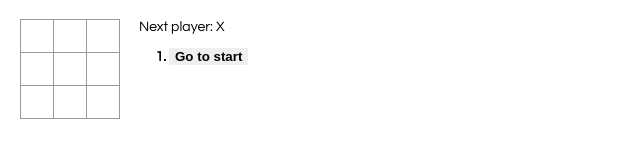
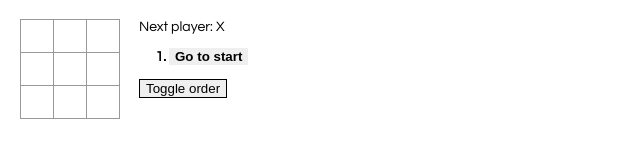
Before and after one commit to net-uk-sweet/react-tic-tac-toe, a React app: page / in a window 1280 px wide. Shown: the whole page, without its empty margins (0-640 px from the left). Built offline with nearby package versions, Linux system fonts and the light colour scheme.

Commit message:
Extra credit 4

```diff
--- a/src/index.css
+++ b/src/index.css
@@ -8,6 +8,10 @@ body {
     border: 0;
     cursor: pointer;
     font-weight: inherit;
+  }
+
+  .button {
+    border: 1px solid black;
   }
 
   .selected {
--- a/src/index.js
+++ b/src/index.js
@@ -70,6 +70,7 @@ class Game extends React.Component {
 
     this.state = {
       move: 0,
+      ascendingOrder: true,
       history: [{
         squares: Array(this.props.squares).fill().map(obj => {
           return {
@@ -83,7 +84,13 @@ class Game extends React.Component {
     }
   }
 
-  handleClick(index, row, column) {
+  handleToggleOrderClick() {
+    this.setState({
+      ascendingOrder: !this.state.ascendingOrder
+    })
+  }
+
+  handleSquareClick(index, row, column) {
     const history = this.state.history.slice(0, this.state.move + 1);
     const current = history[history.length - 1];
     const player = this.state.player ? 0 : 1;
@@ -127,12 +134,18 @@ class Game extends React.Component {
       status = this.state.move < current.length ? `Next player: ${playerToken}` : 'Draw';
     }
 
-    const moves = history.map((step, index) => {
+    const moves = (this.state.ascendingOrder ? history : [...history].reverse()).map((step, index, arr) => {
+      const totalMoves = arr.length - 1;
       const move = step.squares[step.index];
-      const desc = index ? `Go to move ${index} - column - ${move.column} - row - ${move.row}` : 'Go to start';
+      const isStartMove = this.state.ascendingOrder ? index === 0 : index === totalMoves;
+      const mutatedIndex = this.state.ascendingOrder ? index : totalMoves - index;
+      const desc = isStartMove ? 'Go to start' : `Go to move ${index} - column - ${move.column} - row - ${move.row}`;
+
       return (
-        <li key={index} onClick={() => this.jumpTo(index)} className={index === this.state.move ? 'selected' : ''}>
-          <button>{desc}</button>
+        <li key={index}
+          onClick={() => this.jumpTo(mutatedIndex)}
+          className={mutatedIndex === this.state.move ? 'selected' : ''}>
+            <button>{desc}</button>
         </li>
       );
     });
@@ -143,12 +156,13 @@ class Game extends React.Component {
           <Board
             squares={current}
             columns={this.props.columns}
-            onClick={(i, row, column) => { this.handleClick(i, row, column) } }
+            onClick={(i, row, column) => { this.handleSquareClick(i, row, column) } }
           />
         </div>
         <div className="game-info">
           <div>{status}</div>
           <ol>{moves}</ol>
+          <button className="button" onClick={() => this.handleToggleOrderClick()}>Toggle order</button>
         </div>
       </div>
     );
```
Also changed, not shown: README.md.
